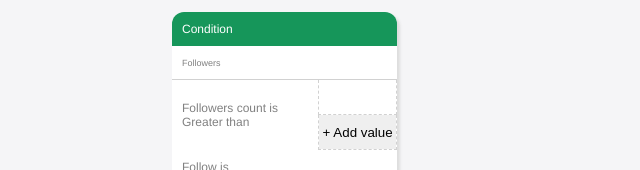
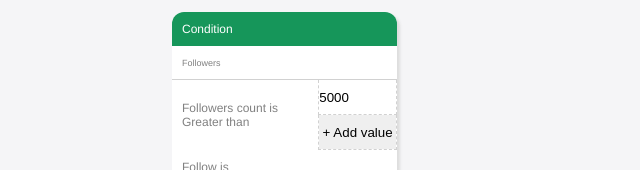
Before and after one commit to tua-Mascot/vue-component-test, a Vue app: page / in a window 1280 px wide. Shown: the top 170 px of the page, without its empty margins (0-640 px from the left). Built offline with nearby package versions, Linux system fonts and the light colour scheme.

Commit message:
trying...

```diff
--- a/src/components/Conditions.vue
+++ b/src/components/Conditions.vue
@@ -11,10 +11,13 @@
         <p>{{ checkingComponentTitle }}</p>
       </div>
       <div class="mBody__values">
-        <div class="values__opt"><input type="text" v-bind:value="elements.value"> </div>
+        <div class="values__opt" v-bind:key="element.condition.value" v-for="element of elements">
+          <input type="text" v-bind:value="element.condition.value" />
+        </div>
+        <!-- this.elements[0].condition.value -->
         <!-- {{ dataChecker() }} -->
         <div class="values__addBtn">
-            <button>+ Add value</button>
+            <button @click="addValue()">+ Add value</button>
         </div>
       </div>
     </div>
@@ -53,20 +56,20 @@ export default {
             target: '5e26e98027b2c58a1f',
           },
         },
-        {
-          type: 'rule',
-          condition: {
-            entity: 'contact',
-            field: 'followers',
-            operand: 'lt',
-            value: 10000,
-          },
-          onFail: {
-            action: 'goto',
-            target: '5e26e98027b2c58a2e',
-          },
-          onMatch: null,
-        },
+        // {
+        //   type: 'rule',
+        //   condition: {
+        //     entity: 'contact',
+        //     field: 'followers',
+        //     operand: 'lt',
+        //     value: 10000,
+        //   },
+        //   onFail: {
+        //     action: 'goto',
+        //     target: '5e26e98027b2c58a2e',
+        //   },
+        //   onMatch: null,
+        // },
       ],
       valueArr: [],
     };
@@ -80,41 +83,23 @@ export default {
       return 'Err';
     },
   },
-  // methods: {
-  //   dataChecker() {
-  //     // return (console.log(typeof (this.elements)));
-  //     return this.elements.forEach(1);
-  //   },
-  // },
+  methods: {
+    addValue() {
+      const lastArrItem = this.elements.slice(-1);
+      // const lastArrItem = [...this.elements];
+      // const lastArrItem = this.elements[this.elements.length - 1];
+      // console.log(lastArrItem);
+      lastArrItem.onMatch = 'null';
+      // lastArrItem.onFail = this.elements[this.elements.length - 1].onFail;
+      // this.elements[this.elements.length - 1].onFail = this.elements[0].onFail;
+      // this.elements[this.elements.length - 1].onFail.action = 'fallthrough';
+      console.log(lastArrItem);
+      console.log(this.elements);
+      // eslint-disable-next-line vue/no-side-effects-in-computed-properties
+      return this.elements.push(lastArrItem);
+    },
+  },
 };
-
-// methods: {
-
-// eslint-disable-next-line consistent-return
-//   dataChecker() {
-//     for (let i = 0; i < this.elements.length; i += 1) {
-//       if (this.elements[i] >= 0) {
-//         return `<div class="values__opt">${this.elements[i].value}</div>`;
-//       }
-//       return '<div class="values__opt">Err</div>';
-//     }
-//   },
-// },
-// methods: {
-//   dataChecker() {
-//     for (let i = 0; i < this.elements.length; i += 1) {
-//       if (this.elements[i] >= 0) {
-//         this.valueArr.push(this.elements[i].value);
-//         return this.valueArr;
-//       }
-//       this.valueArr.push('Err');
-//       return this.valueArr;
-//     }
-//   },
-// },
-// watch: {
-// },
-// };
 </script>
 
 <!-- Add "scoped" attribute to limit CSS to this component only -->
```
Lines whose indentation alone changed are shown as unchanged.
